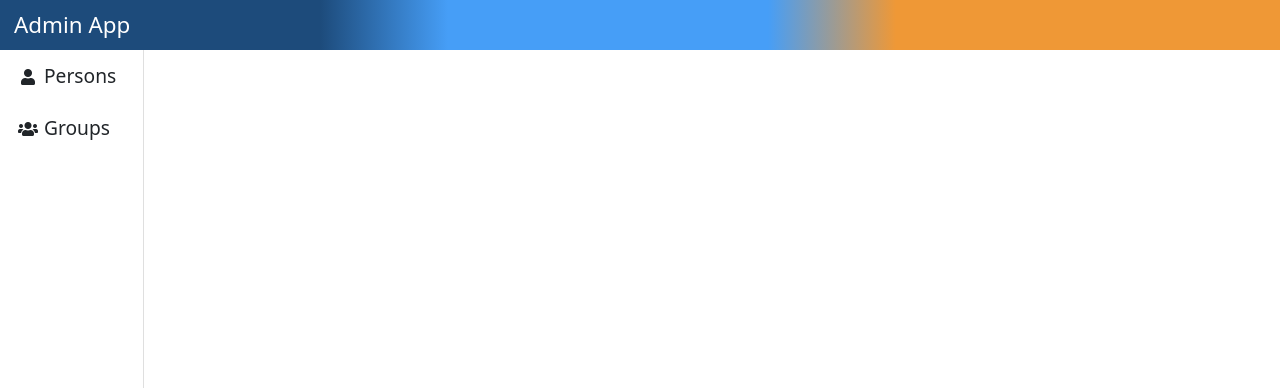
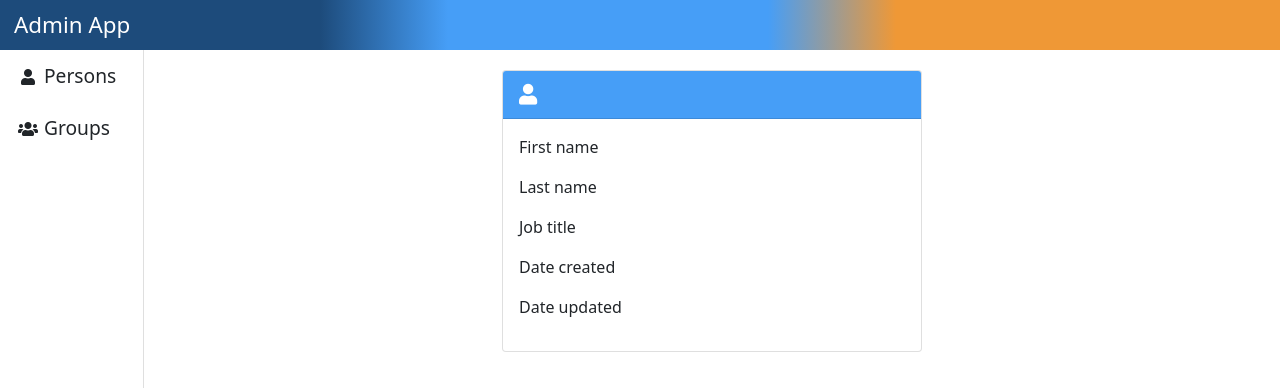
Before and after one commit to neculaiandrei/ns-admin-app, a React (Create React App) app in the folder client/: page /person/info/1 in a window 1280 px wide. Shown: the top 388 px of the page. Built offline with nearby package versions, Linux system fonts and the light colour scheme.

Commit message:
add person info

```diff
--- a/client/src/App.tsx
+++ b/client/src/App.tsx
@@ -6,6 +6,7 @@ import { useWindowResize } from './hooks/useWindowResize';
 import {
   BrowserRouter, Route, Switch
 } from "react-router-dom";
+import { PersonInfo } from './components/PersonInfo';
 
 interface AppProps {
   persons: Person[]
@@ -34,8 +35,8 @@ export const App = ({ persons }: AppProps) => {
               <Route path="/groups">
                 <div>DATE CAMI BAG PULA</div>
               </Route>
-              <Route path="/person/details/:id">
-                <div>INFO</div>
+              <Route path="/person/info/:id">
+                <PersonInfo />
               </Route>
             </Switch>
           </div>
--- a/client/src/Data.tsx
+++ b/client/src/Data.tsx
@@ -40,3 +40,7 @@ export const generatePersons = (n: number): Person[] => {
 
     return result;
 }
+
+const persons = generatePersons(100);
+
+export default persons;
--- /dev/null
+++ b/client/src/colors.scss
@@ -0,0 +1,3 @@
+$yellow: #ef9836;
+$lightBlue: #469ef7;
+$darkBlue: #1d4b7b;
--- /dev/null
+++ b/client/src/components/PersonInfo/PersonInfo.scss
@@ -0,0 +1,23 @@
+@import '../../colors.scss';
+
+.ns-person-info-card {
+  margin: 0 auto;
+  margin-top: 20px;
+  max-width: 420px;
+  width: 90%;
+
+  .card-header {
+    background-color: $lightBlue;
+    color: white;
+  }
+
+  .card-body {
+    > p > span:first-child {
+      font-weight: 500;
+    }
+  }
+
+  .card-header {
+    font-size: 1.3em;
+  }
+}
--- /dev/null
+++ b/client/src/components/PersonInfo/PersonInfo.tsx
@@ -0,0 +1,43 @@
+import { useEffect, useState } from "react";
+import { useParams } from "react-router-dom";
+import persons, { Person } from '../../Data';
+import './PersonInfo.scss';
+
+export const PersonInfo = () => {
+  let { id } = useParams<{ id: string }>();
+  const [person, setPerson] = useState<Person>();
+
+  useEffect(() => {
+    setPerson(persons.filter(p => p.id === +id)[0]);
+  }, [id]);
+
+  return (
+    <div className="card ns-person-info-card">
+      <div className="card-header">
+        <i className="fas fa-user"></i> {person?.firstName} {person?.lastName}
+      </div>
+      <div className="card-body container">
+        <p className="row">
+          <span className="col">First name</span>
+          <span className="col">{person?.firstName}</span>
+        </p>
+        <p className="row">
+          <span className="col">Last name</span>
+          <span className="col">{person?.lastName}</span>
+        </p>
+        <p className="row">
+          <span className="col">Job title</span>
+          <span className="col">{person?.jobTitle}</span>
+        </p>
+        <p className="row">
+          <span className="col">Date created</span>
+          <span className="col">{person?.dateCreated}</span>
+        </p>
+        <p className="row">
+          <span className="col">Date updated</span>
+          <span className="col">{person?.dateUpdated}</span>
+        </p>
+      </div>
+    </div>
+  )
+};
--- /dev/null
+++ b/client/src/components/PersonInfo/index.ts
@@ -0,0 +1 @@
+export { PersonInfo } from './PersonInfo';
--- a/client/src/components/Persons/PersonRowItem.tsx
+++ b/client/src/components/Persons/PersonRowItem.tsx
@@ -9,7 +9,7 @@ export const PersonRowItem = ({ person }: PersonRowItemProps) => {
   const history = useHistory();
 
   const goToPersonDetail = () => {
-    history.push(`/person/details/${person.id}`);
+    history.push(`/person/info/${person.id}`);
   }
 
   return (
--- a/client/src/components/Persons/Persons.scss
+++ b/client/src/components/Persons/PersonsPage.scss
@@ -1,5 +1,5 @@
 .ns-persons-page {
-  margin: auto 20%;
+  margin: auto 1%;
 
   .header {
     display: flex;
@@ -7,9 +7,21 @@
     padding: 16px 0;
   }
 
-  @media screen and (max-width: 768px) {
+  @media screen and (min-width: 768px) {
     & {
-      margin: auto 5%;
+      margin: auto 8%;
+    }
+  }
+
+  @media screen and (min-width: 992px) {
+    & {
+      margin: auto 16%;
+    }
+  }
+
+  @media screen and (min-width: 1200px) {
+    & {
+      margin: auto 24%;
     }
   }
 
--- a/client/src/components/Persons/PersonsPage.tsx
+++ b/client/src/components/Persons/PersonsPage.tsx
@@ -1,5 +1,5 @@
 import { PersonList } from "./PersonList";
-import './Persons.scss';
+import './PersonsPage.scss';
 
 export const PersonsPage = ({persons}: any) => (
   <div className="ns-persons-page">
--- a/client/src/index.tsx
+++ b/client/src/index.tsx
@@ -4,9 +4,7 @@ import { App } from './App';
 import 'bootstrap/dist/css/bootstrap.min.css';
 import '@fortawesome/fontawesome-free/css/all.min.css';
 import './main.scss';
-import { generatePersons } from './Data';
-
-const persons = generatePersons(100);
+import persons from './Data';
 
 ReactDOM.render(
   <React.StrictMode>
--- a/client/src/main.scss
+++ b/client/src/main.scss
@@ -1,6 +1,4 @@
-$yellow: #ef9836;
-$lightBlue: #469ef7;
-$darkBlue: #1d4b7b;
+@import './colors.scss';
 
 .ns-layout {
 		height: 100%;
@@ -14,7 +12,7 @@ $darkBlue: #1d4b7b;
 			color: white;
 			font-size: 1.4em;
 
-			background: rgb(29,75,123);
+			background: $darkBlue;
 			background: linear-gradient(90deg, $darkBlue 0%, $darkBlue 25%, $lightBlue 35%, $lightBlue 60%, $yellow 70%, $yellow 100%);
 		}
 
@@ -71,7 +69,7 @@ $darkBlue: #1d4b7b;
 
 /* width */
 ::-webkit-scrollbar {
-  width: 6px;
+  width: 8px;
 }
 
 /* Track */
@@ -81,10 +79,13 @@ $darkBlue: #1d4b7b;
 
 /* Handle */
 ::-webkit-scrollbar-thumb {
-  background: #469ef7;
+  background: #555;
+
+  border-radius: 10px;
 }
 
 /* Handle on hover */
 ::-webkit-scrollbar-thumb:hover {
-  background: #1d4b7b;
+  background: #999;
+  border-radius: 10px;
 }
```
